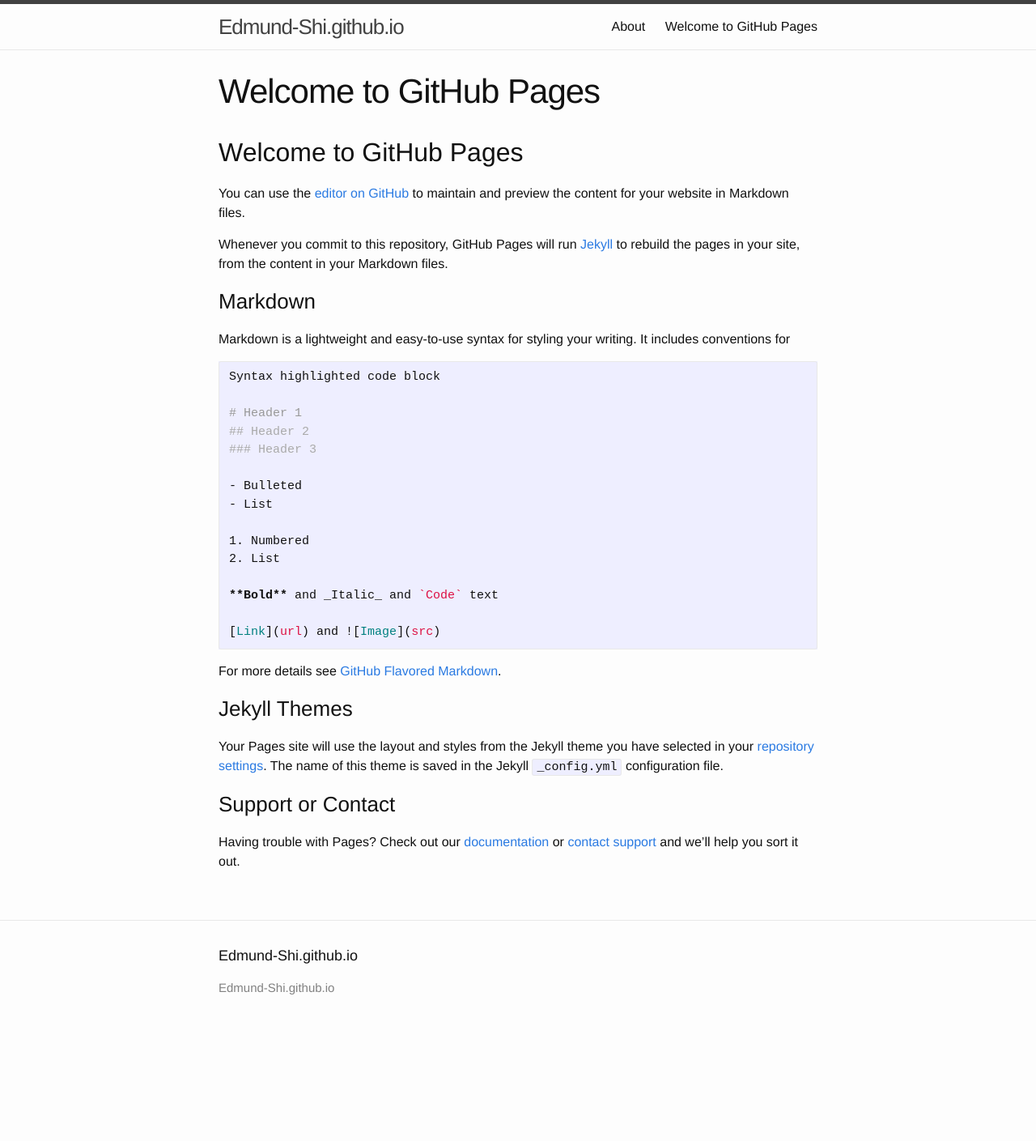
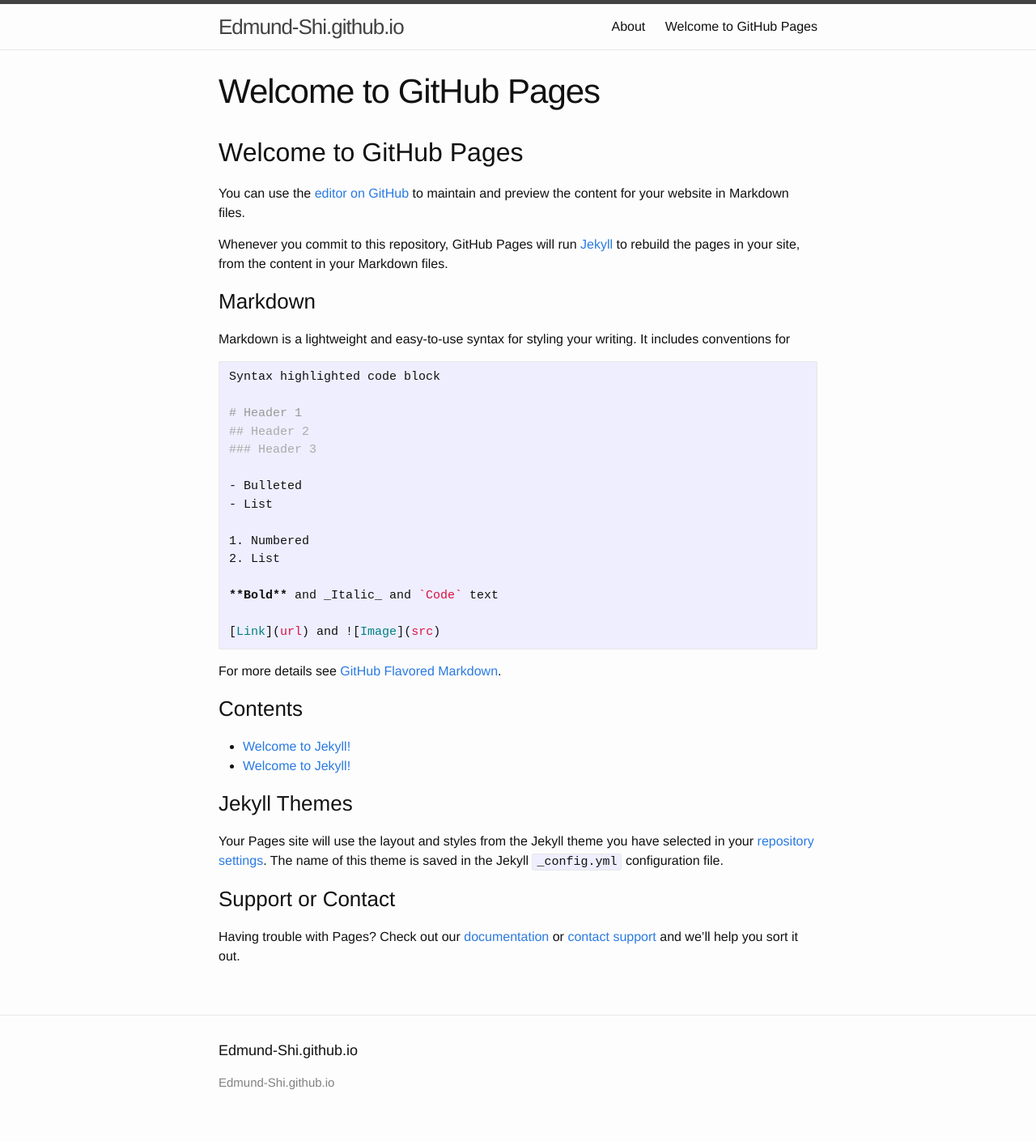
Before and after one commit to Edmund-Shi/Edmund-Shi.github.io, a Jekyll site: the page built from index.md, in a window 1280 px wide. Shown: the whole page at 81% size. Built offline with Jekyll 4.4.1, drawn with Linux system fonts in a browser that asks for light colours; our own code applies the rules of GitHub Pages for plain Markdown files; before the commit the page ends 1292 px from its top, so only the background shows below that.

Commit message:
add contents

````diff
--- a/index.md
+++ b/index.md
@@ -27,7 +27,14 @@ Syntax highlighted code block
 ```
 
 For more details see [GitHub Flavored Markdown](https://guides.github.com/features/mastering-markdown/).
-
+### Contents
+<ul>
+  {% for post in site.posts %}
+    <li>
+	<a href="{{ post.url }}">{{ post.title }}</a>
+    </li>
+  {% endfor %}
+</ul>
 ### Jekyll Themes
 
 Your Pages site will use the layout and styles from the Jekyll theme you have selected in your [repository settings](https://github.com/Edmund-Shi/Edmund-Shi.github.io/settings). The name of this theme is saved in the Jekyll `_config.yml` configuration file.
````
Also changed, not shown: 2 other files.
